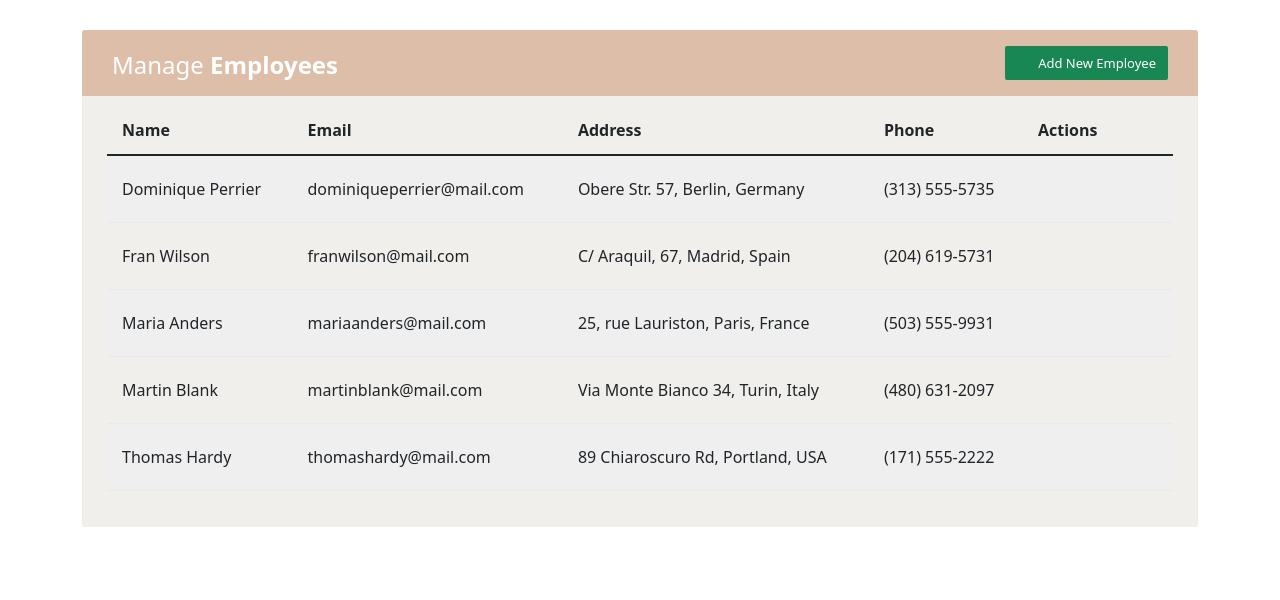
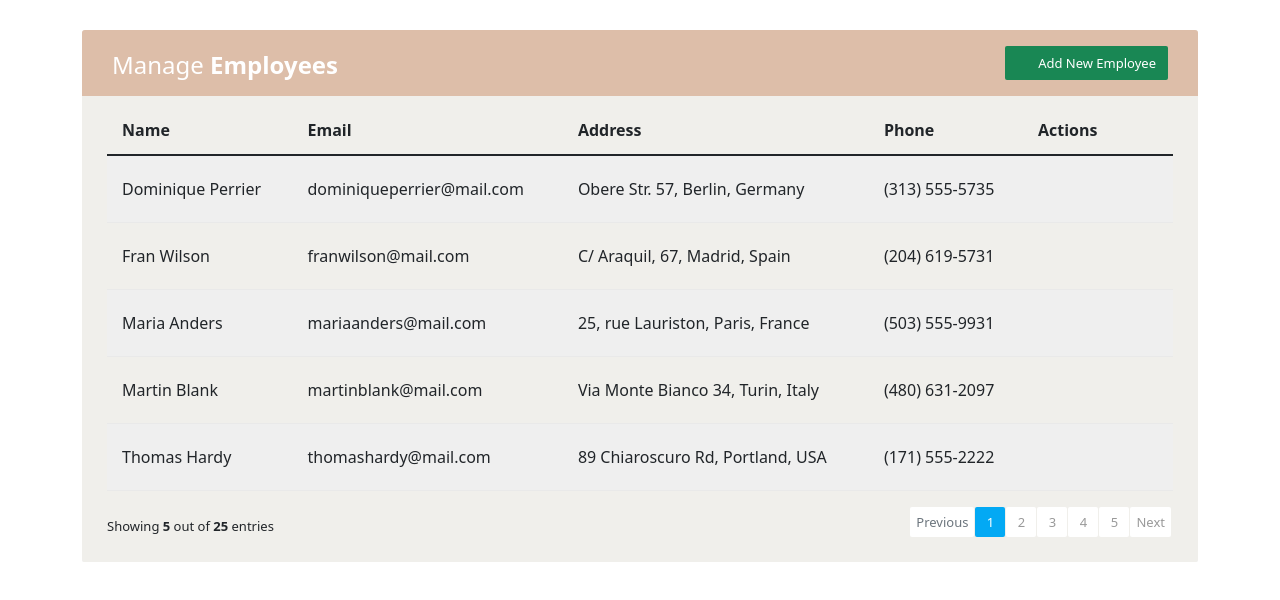
Before and after one commit to onemliceyda/manage-employee, a React (Create React App) app: page / in a window 1280 px wide. Shown: the top 600 px of the page. Built offline with nearby package versions, Linux system fonts and the light colour scheme.

Commit message:
Pagination created.

```diff
--- a/src/components/EmployeeList.js
+++ b/src/components/EmployeeList.js
@@ -4,6 +4,7 @@
 import AddForm from "./AddForm"
 import { useContext, useEffect, useState } from "react";
 import { EmployeeContext } from "../contexts/EmployeeContext";
+import Pagination from "./Pagination";
 
 const EmployeeList = () => {
 
@@ -74,7 +75,7 @@
                     }
                 </tbody>
             </table>
-
+                    <Pagination/>
             <Modal show={show} onHide={handleClose}>
                 <Modal.Header className="modal-header" closeButton >
                     <Modal.Title>
--- /dev/null
+++ b/src/components/Pagination.js
@@ -0,0 +1,57 @@
+import { useState } from "react";
+
+
+
+const Pagination = () => {
+
+    const pages = 5;
+    const numOfPages = [];
+    for (let i = 1; i <= pages; i++) {
+        numOfPages.push(i);
+    }
+
+    const [currentButton, setCurrentButton] = useState(1);
+
+
+
+
+    return (<div className="clearfix">
+        <div className="hint-text">Showing <b>5</b> out of <b>25</b> entries</div>
+        <ul className="pagination">
+            <li className={`${currentButton == 1 ? 'page-item disabled' : 'page-item'}`}><a href="#!" className="page-link"
+
+                onClick={() => setCurrentButton((prev) => prev === 1 ? prev : prev - 1)}
+                >Previous</a></li>
+
+
+                    {numOfPages.map((page,index)=>{
+
+                    return(<li key={index} className={`${currentButton === page ? 'page-item active' : 'page-item'}`}><a href="#" className="page-link"
+                    onClick={()=>setCurrentButton(page)}
+                    >{page}</a></li>
+                    )
+                    }
+
+                    )
+                    }
+
+
+            <li className={`${currentButton === numOfPages.length ? 'page-item disabled' : 'page-item'}`}><a href="#!" className="page-link"
+
+                onClick={() => setCurrentButton((prev) => prev === numOfPages.length ? prev : prev + 1)}
+                >Next</a></li>
+
+        </ul>
+    </div>)
+}
+
+export default Pagination;
+
+
+
+/*  <li class="page-item"><a href="#" class="page-link">1</a></li>
+            <li class="page-item"><a href="#" class="page-link">2</a></li>
+            <li class="page-item active"><a href="#" class="page-link">3</a></li>
+            <li class="page-item"><a href="#" class="page-link">4</a></li>
+            <li class="page-item"><a href="#" class="page-link">5</a></li>
+            <li class="page-item"><a href="#" class="page-link">Next</a></li> */
```
